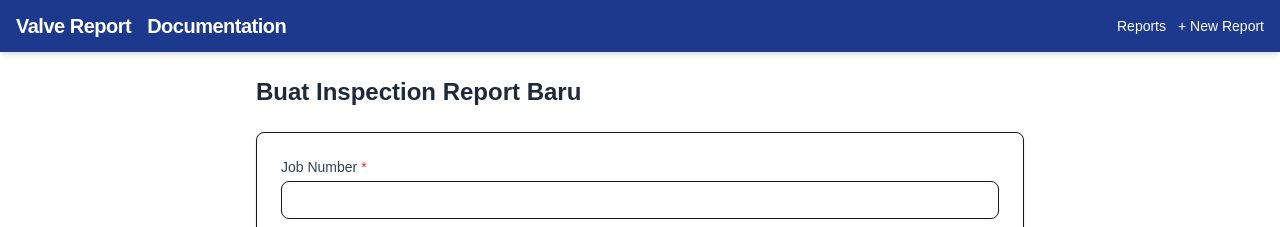
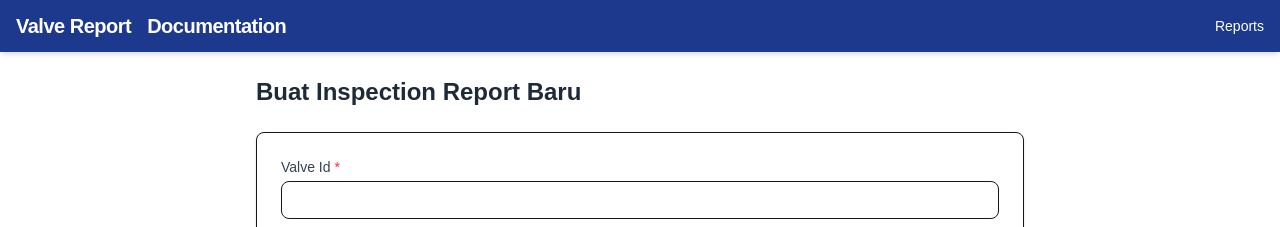
Before and after one commit to iksanfn1094/valve-report, a Next.js app: page /reports/new in a window 1280 px wide. Shown: the top 227 px of the page. Built offline with nearby package versions, Linux system fonts and the light colour scheme.

Commit message:
fix: Job No → Valve Id, remove + New Report from navbar

```diff
--- a/app/header.tsx
+++ b/app/header.tsx
@@ -44,9 +44,6 @@ export default function Header() {
           <Link href="/reports" className="hover:text-blue-200 transition">
             Reports
           </Link>
-          <Link href="/reports/new" className="hover:text-blue-200 transition">
-            + New Report
-          </Link>
         </nav>
       </div>
     </header>
--- a/app/reports/new/page.tsx
+++ b/app/reports/new/page.tsx
@@ -5,7 +5,7 @@ import { useRouter } from 'next/navigation'
 import { supabase } from '@/lib/supabase'
 
 const FIELDS = [
-  { key: 'job_number', label: 'Job Number', required: true },
+  { key: 'job_number', label: 'Valve Id', required: true },
   { key: 'report_no', label: 'Report No' },
   { key: 'report_date', label: 'Report Date', type: 'date' },
   { key: 'project', label: 'Project' },
--- a/app/reports/page.tsx
+++ b/app/reports/page.tsx
@@ -99,7 +99,7 @@ export default function ReportsList() {
           <table className="w-full text-sm border-collapse">
             <thead>
               <tr className="bg-gray-100 text-left">
-                <th className="border px-3 py-2">Job No</th>
+                <th className="border px-3 py-2">Valve Id</th>
                 <th className="border px-3 py-2">Report No</th>
                 <th className="border px-3 py-2">Date</th>
                 <th className="border px-3 py-2">Project</th>
--- a/lib/export-excel.ts
+++ b/lib/export-excel.ts
@@ -51,7 +51,7 @@ export function exportReportExcel(
 
   // Sheet 1: Valve Details
   const detailRows = [
-    ['Job Number', report.job_number],
+    ['Valve Id', report.job_number],
     ['Report No', report.report_no || '-'],
     ['Report Date', report.report_date || '-'],
     ['Status', report.status.toUpperCase()],
--- a/lib/export-pdf.ts
+++ b/lib/export-pdf.ts
@@ -156,7 +156,7 @@ export async function exportReportPDF(
   const leftW = CW * 0.6, rightW = CW * 0.4, rightX = M + leftW
 
   const leftFields: [string, string | null][] = [
-    ['Customer', report.customer], ['Job Number', report.job_number],
+    ['Customer', report.customer], ['Valve Id', report.job_number],
     ['Valve Type', report.valve_type], ['Manufacture', report.manufacture],
     ['Size', report.size], ['Class', report.class],
     ['S/N', report.serial_no], ['End Connection', report.end_connection],
```
